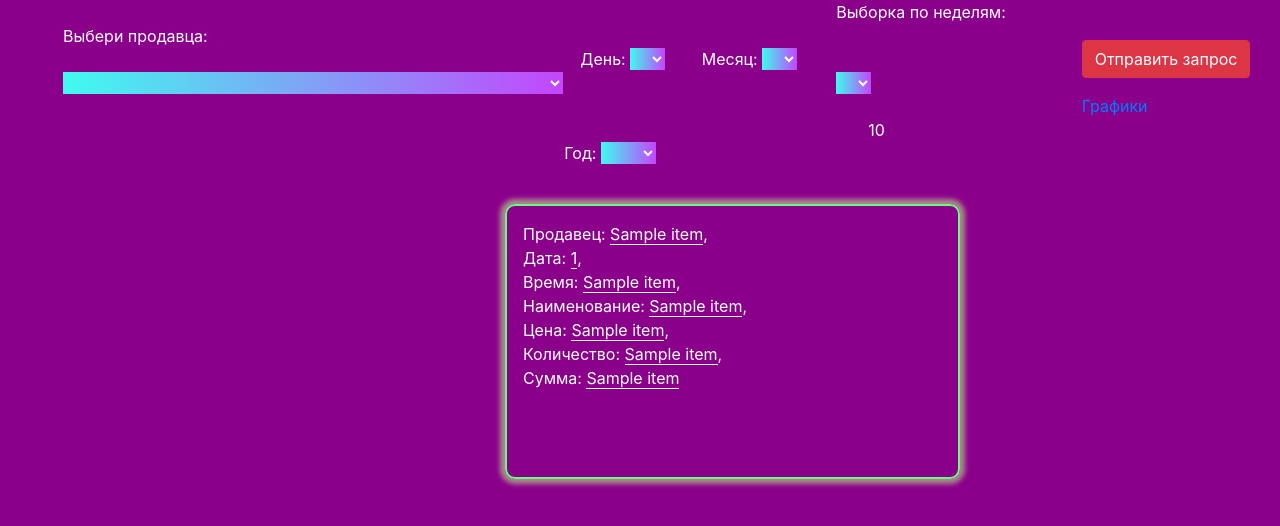
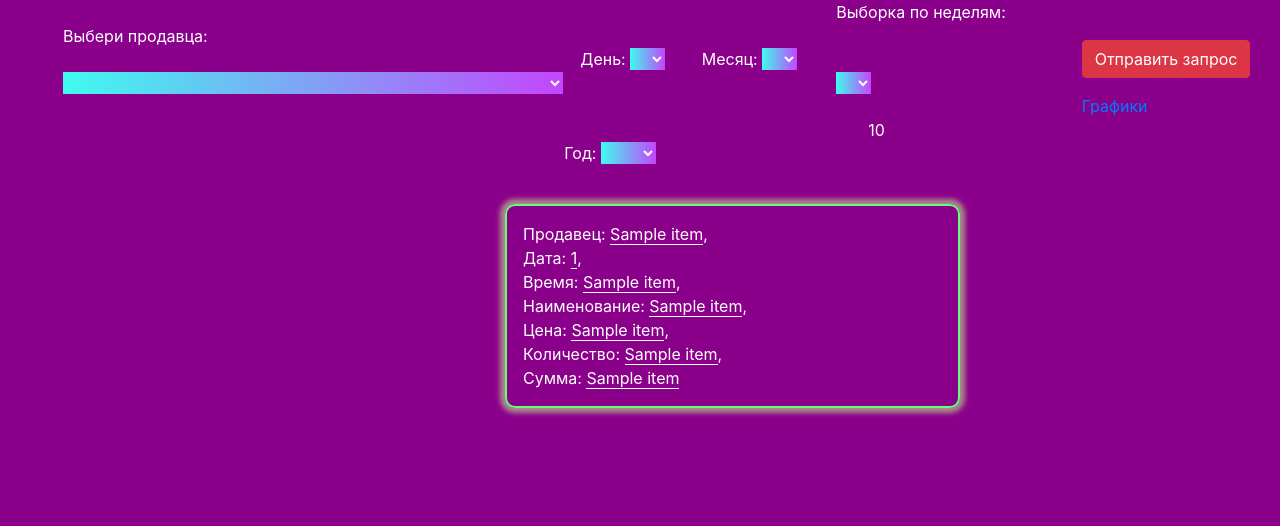
Before and after one commit to TurtleOld/budget_interface_flask, a Flask app: template templates/index.html in a window 1280 px wide. Shown: the top 526 px of the page. Run offline with Flask 2, Linux system fonts and the light colour scheme; the template is opened without the code that fills it: most values are stand-ins (such as "Sample title", 1, 10 or a date in 2020); parts of the project's set-up code (start-up, migrations or seed data) failed here and were passed over; some libraries are stand-ins or nearby versions.

Commit message:
height cards = auto

```diff
--- a/static/css/styles.css
+++ b/static/css/styles.css
@@ -36,7 +36,7 @@ option {
     padding: 1rem;
     border: 2px solid #63ff7d;
     width: 455px;
-    height: 275px;
+    height: auto;
     border-radius: 10px;
     box-shadow: 0px 0px 5px 5px rgba(190, 232, 138, 0.6);
 }
```
